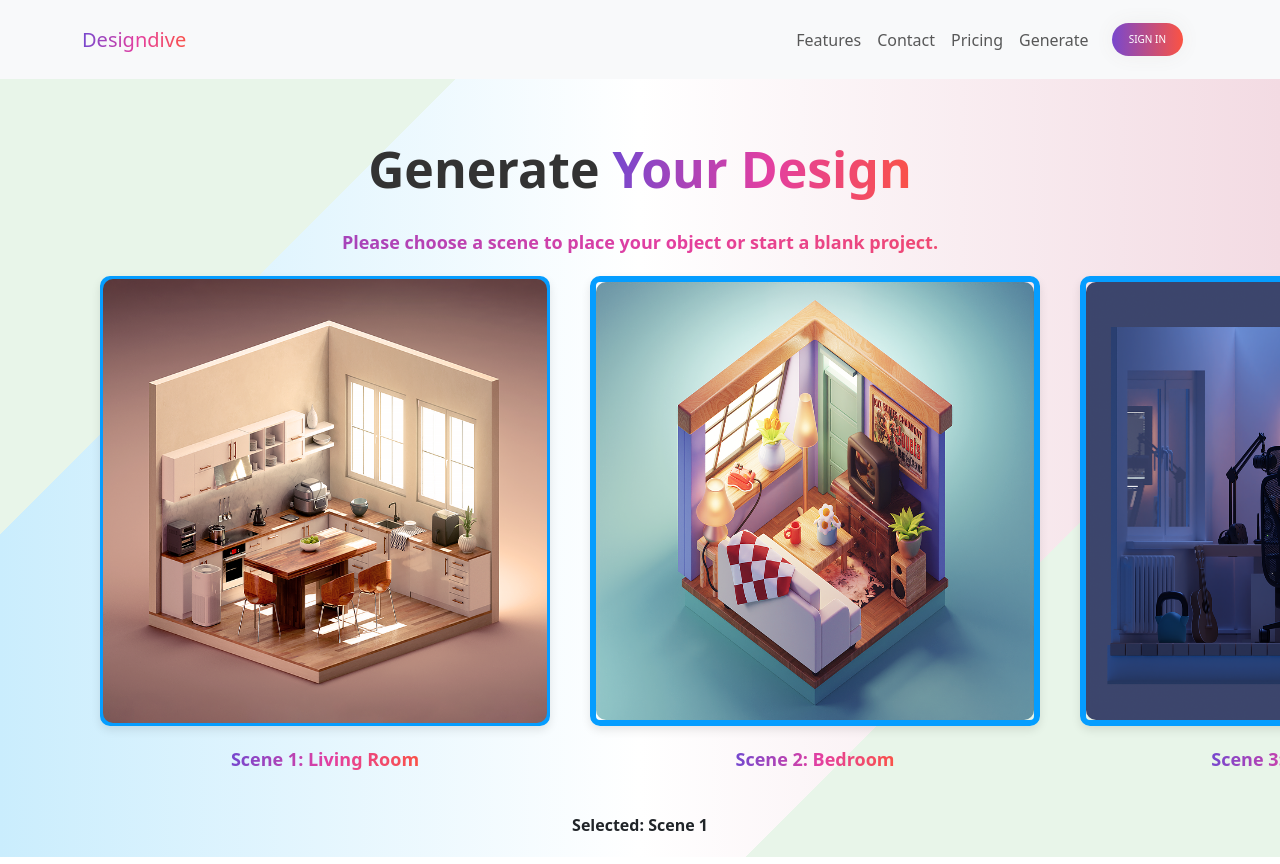
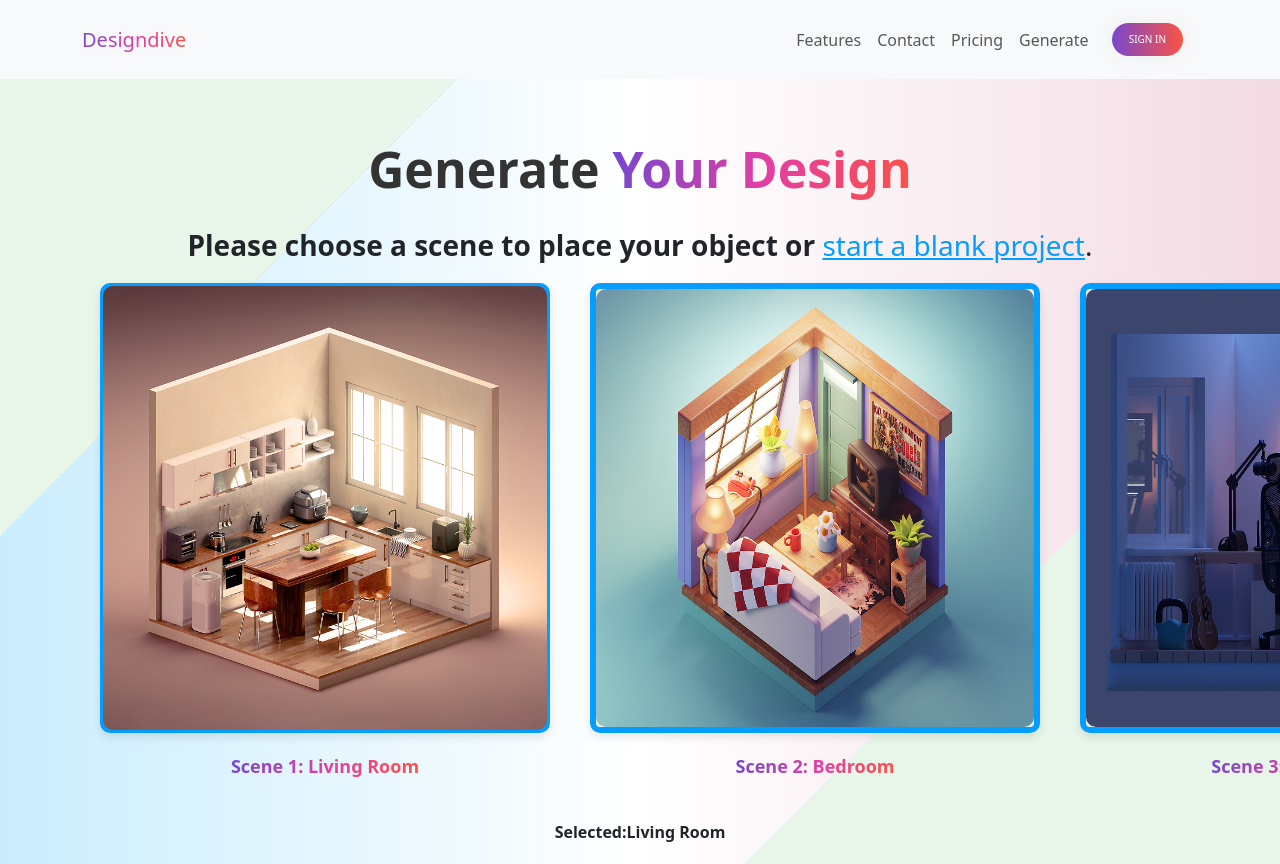
Before and after one commit to DLOVRIC2/designdive, a React (Create React App) app in the folder frontend/: page /generate in a window 1280 px wide. Shown: the top 864 px of the page. Built offline with nearby package versions, Linux system fonts and the light colour scheme.

Commit message:
Selected scene mapping

```diff
--- a/frontend/src/features/Generate.jsx
+++ b/frontend/src/features/Generate.jsx
@@ -14,16 +14,24 @@ const Generate = () => {
     setSelectedScene(scene);
   };
 
+  const SCENE_NAMES = {
+    1: "Living Room",
+    2: "Bedroom",
+    3: "Office Space",
+  };
+
+  const selectedSceneName = SCENE_NAMES[selectedScene] || '-';
+
   return (
     <div className="container generate-container">
       <h1 className="title">
         Generate <span className="gradient-text">Your Design</span><br />
       </h1>
 
-      <p className="gradient-paragraph">
-        Please choose a scene to place your object or{' '}
+      <h3>
+        <strong>Please choose a scene to place your object or</strong>{' '}
         <Link to="/blank" className="underline-link">start a blank project</Link>.
-      </p>
+      </h3>
       <div className="scene-selection">
         <div className="scene">
             <div className={`scene-box ${selectedScene === 1 ? 'selected' : ''}`} onClick={() => handleSceneSelection(1)}>
@@ -45,7 +53,11 @@ const Generate = () => {
         </div>
     </div>
 
-      <div className="scene-selected">Selected: {`Scene ${selectedScene || '-'}`}</div>
+        <div className="scene-selected">
+            <span className="selected-label">Selected:</span>
+            <span className="selected-scene">{selectedSceneName}</span>
+        </div>
+
     </div>
   );
 };
```
